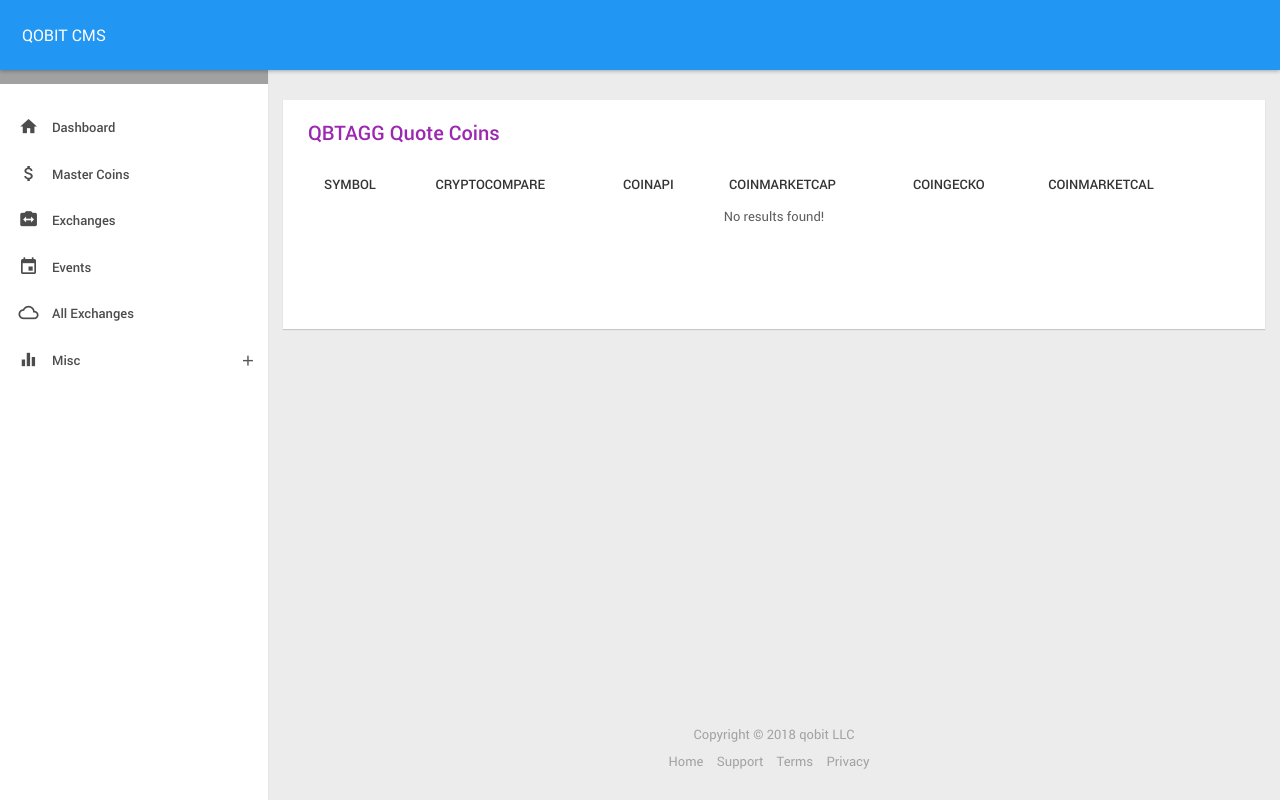
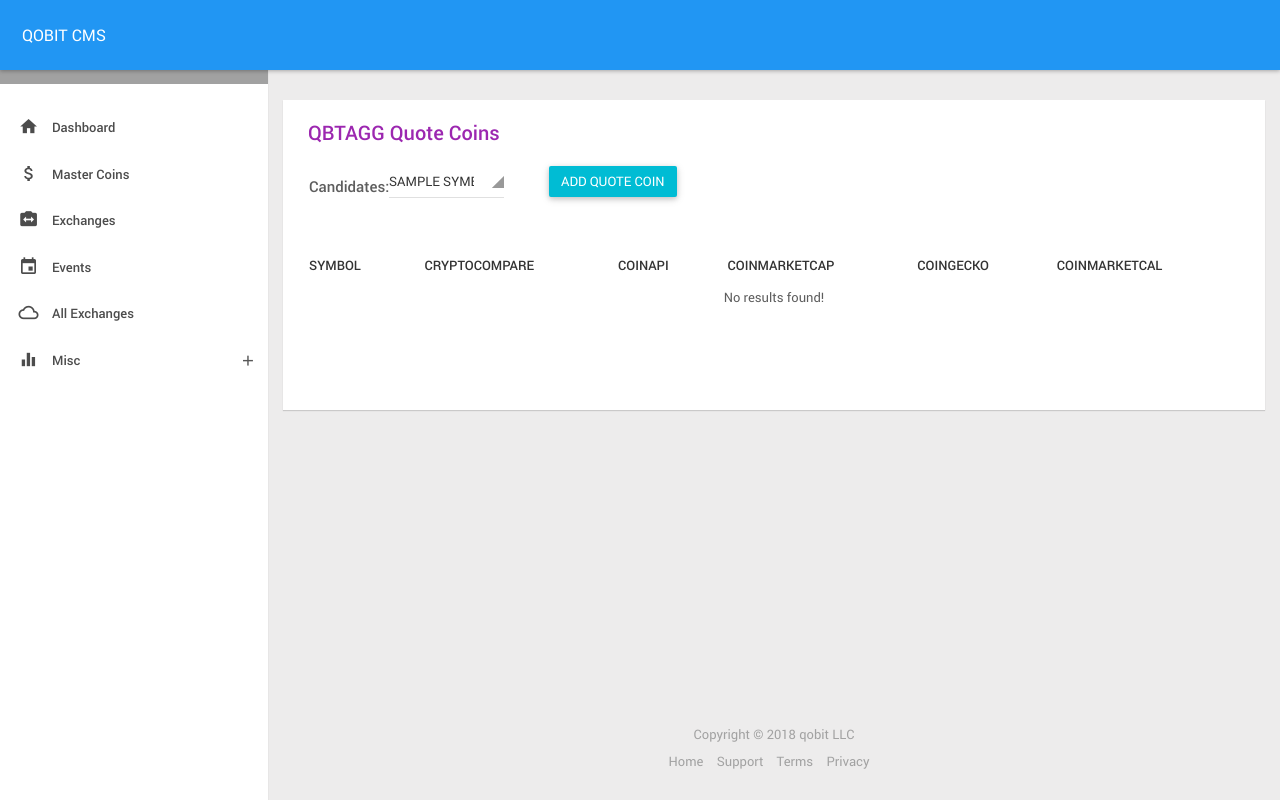
Before and after one commit to bytes-lab/cryptocurrency-cms, a Django app: template templates/qbtagg_quotes.html in a window 1280 px wide. Run offline with Django 3.2, Linux system fonts and the light colour scheme; the template is opened without the code that fills it: most values are stand-ins (such as "Sample title", 1, 10 or a date in 2020); some libraries are stand-ins or nearby versions.

Commit message:
revise templates for qbtagg quote coins

```diff
--- a/qobit_cms/urls.py
+++ b/qobit_cms/urls.py
@@ -26,6 +26,7 @@ urlpatterns = [
     url(r"^exchanges_$", exchanges_, name="exchanges_"),
     url(r"^qbtagg_quotes$", qbtagg_quotes, name="qbtagg_quotes"),
     url(r"^qbtagg_quotes_$", qbtagg_quotes_, name="qbtagg_quotes_"),
+    url(r"^add_qbtagg_quote$", add_qbtagg_quote, name="add_qbtagg_quote"),
     url(r"^supported_exchanges$", supported_exchanges, name="supported_exchanges"),
     url(r"^supported_exchanges_$", supported_exchanges_, name="supported_exchanges_"),
     url(r"^exchanges/(?P<id>\d+)", exchange_detail, name="exchange_detail"),
--- a/templates/qbtagg_quotes.html
+++ b/templates/qbtagg_quotes.html
@@ -14,6 +14,25 @@
             </div>
 
             <div class="card-body card-padding">
+                <div class="row m-b-25">
+                    <form method="POST" action="/add_qbtagg_quote">
+                        {% csrf_token %}
+                        <div class="col-sm-1">
+                            <label class="p-t-10 f-15">Candidates: </label>
+                        </div>
+                        <div class="col-sm-2">
+                            <select class="selectpicker p-r-15" data-live-search="true" name="qbtagg_quote" data-size="10">
+                                {% for ii in coins %}
+                                    <option value="{{ ii.id }}">{{ ii.symbol }}</option>
+                                {% endfor %}
+                            </select>
+                        </div>
+                        <div class="col-sm-2">
+                            <button class="btn btn-info waves-effect">Add Quote Coin</button>
+                        </div>
+                    </form>
+                </div>
+                <div class="row p-t-20">
                     <div class="table-responsive">
                         <table id="data-table-qbtagg-coins" class="table table-striped" data-ajax="true" data-url="/qbtagg_quotes_">
                             <thead>
@@ -30,6 +49,7 @@
                     </div>
                 </div>
             </div>
+        </div>
 
     </div>
 </section>
```
Also changed, not shown: general/views.py (+12 -2 lines). Lines whose indentation alone changed are shown as unchanged.
